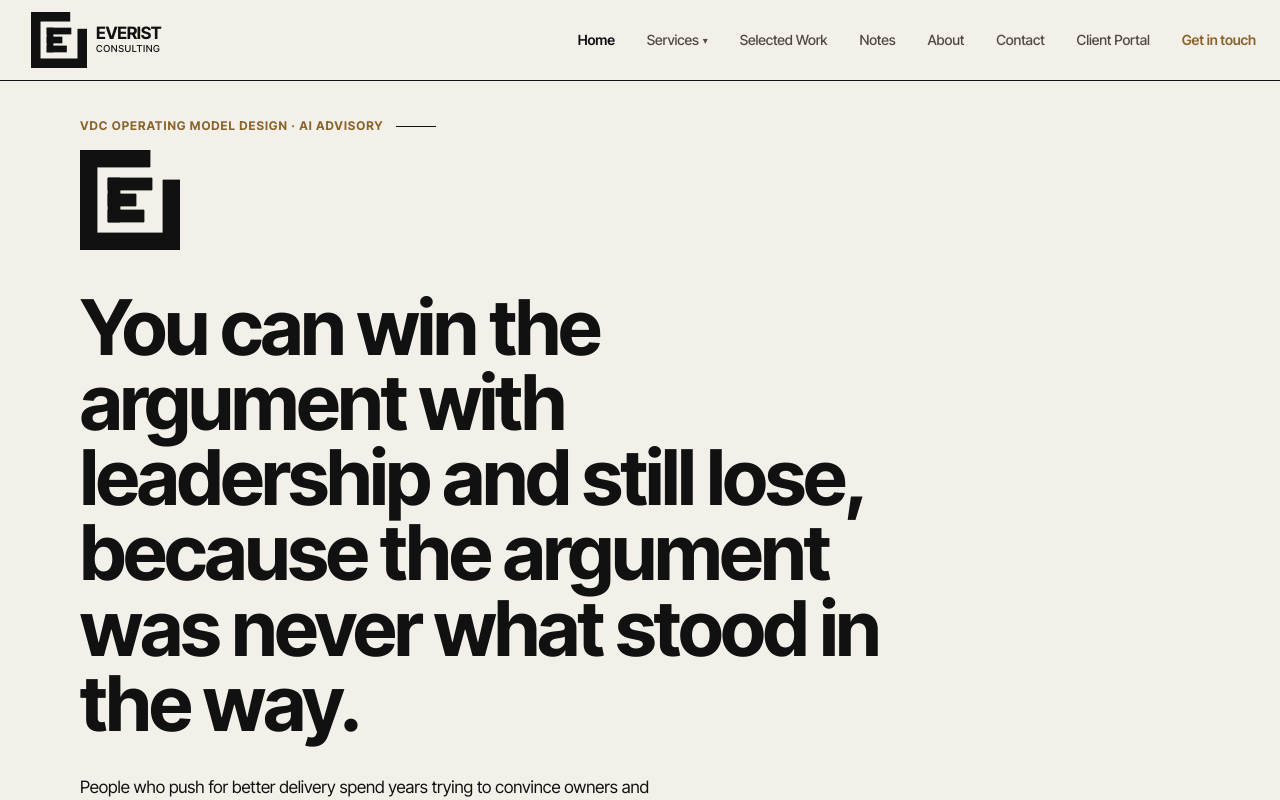
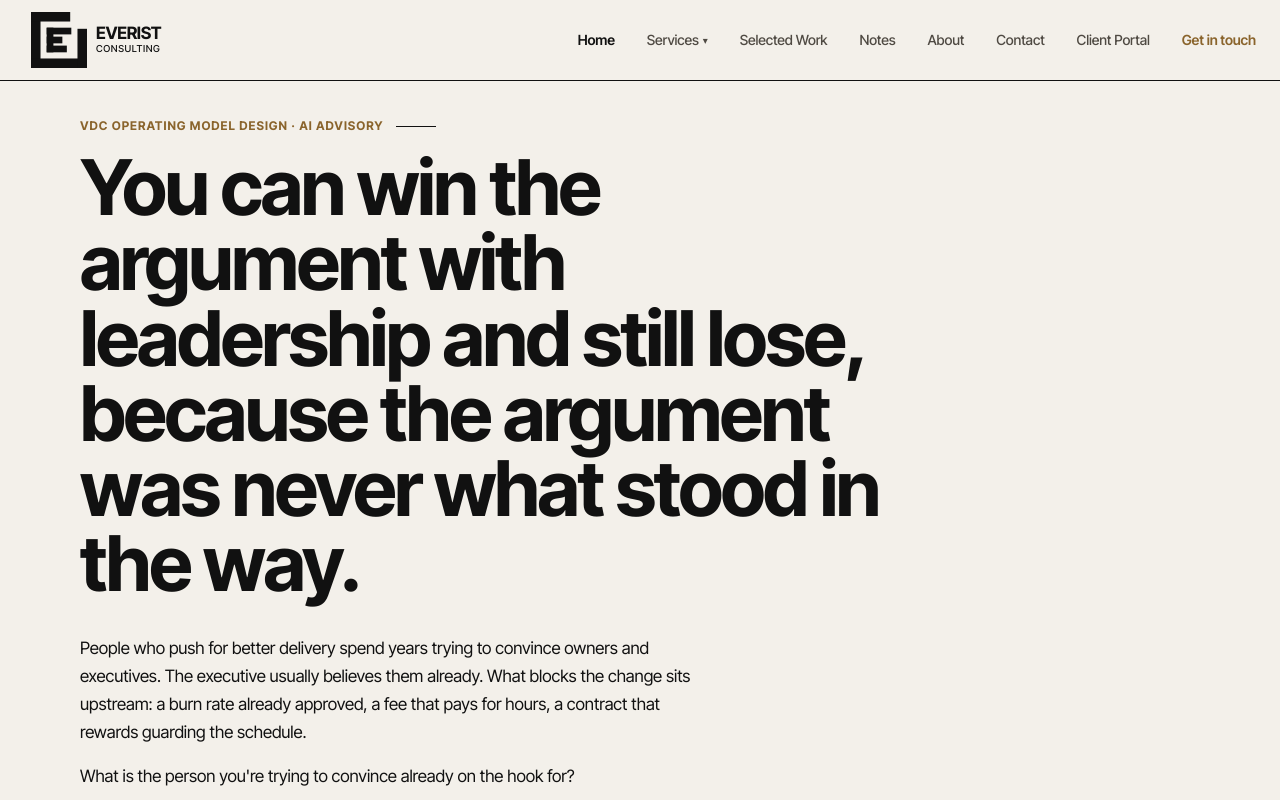
Before and after one commit to ceverist-byte/everist-consulting, a Next.js app: page / in a window 1280 px wide. Shown: the top 800 px of the page. Built offline with nearby package versions, Linux system fonts and the light colour scheme.

Commit message:
Home: remove hero animation, sync Background with résumé
Co-Authored-By: Claude Sonnet 5.5 <noreply@anthropic.com>

```diff
--- a/app/opengraph-image.tsx
+++ b/app/opengraph-image.tsx
@@ -4,8 +4,8 @@ export const alt = "Everist Consulting";
 export const size = { width: 1200, height: 630 };
 export const contentType = "image/png";
 
-// Same rect geometry as the nav wordmark's EC monogram (components/Nav.tsx,
-// components/HeroMonogram.tsx) — kept identical so the mark reads the same
+// Same rect geometry as the nav wordmark's EC monogram (components/Nav.tsx)
+// — kept identical so the mark reads the same
 // everywhere it appears.
 const monogramRects = [
   { x: 0, y: 0, width: 170, height: 1000 },
--- a/app/page.tsx
+++ b/app/page.tsx
@@ -1,6 +1,5 @@
 import Link from "next/link";
 import PageShell from "@/components/layout/PageShell";
-import HeroMonogram from "@/components/HeroMonogram";
 import QuoteRotator from "@/components/QuoteRotator";
 import { pageMetadata } from "@/lib/metadata";
 
@@ -113,9 +112,6 @@ export default function Home() {
                   display: "inline-block",
                 }}
               />
-            </div>
-            <div style={{ marginBottom: "32px" }}>
-              <HeroMonogram size={100} />
             </div>
             <h1
               style={{
@@ -328,11 +324,11 @@ export default function Home() {
           <div style={contentWrapStyle}>
             <div style={eyebrowStyle}>Background</div>
             <h2 style={{ ...h2Style, marginBottom: "20px", maxWidth: "820px" }}>
-              Twenty years inside the problem.
+              Twenty-five years inside the problem.
             </h2>
             <div style={{ maxWidth: "820px" }}>
               <p style={{ ...bodyTextStyle, fontSize: "1.0625rem", marginBottom: "28px" }}>
-                More than twenty years in construction technology, most of it leading VDC programs from inside general contractors. That includes five years at Turner Construction on international VDC and lean work, and more than a decade leading VDC at a West Coast general contractor. Co-author of <em>BIM with the End in Mind</em> (USIBD, 2021).
+                More than twenty-five years in design and construction. Nine of them in architecture practice, then VDC from 2009 on: first at Turner Construction on international VDC and lean work, then more than a decade building and leading the VDC practice at a West Coast general contractor. Co-author of <em>BIM with the End in Mind</em> (USIBD, 2021).
               </p>
               <Link
                 href="/about"
--- a/components/HeroMonogram.tsx
+++ /dev/null
@@ -1,55 +0,0 @@
-"use client";
-
-// EC monogram — same rect geometry as the nav/portal mark, rendered at ~100px.
-// On load it draws once via a stroke sweep (dasharray/offset, ~1.4s), then the
-// fill settles in. Under prefers-reduced-motion it renders static and filled.
-
-const rects = [
-  { x: 0, y: 0, width: 170, height: 1000 },
-  { x: 0, y: 830, width: 1000, height: 170 },
-  { x: 830, y: 300, width: 170, height: 700 },
-  { x: 0, y: 0, width: 700, height: 170 },
-  { x: 280, y: 280, width: 120, height: 440 },
-  { x: 280, y: 280, width: 440, height: 120 },
-  { x: 280, y: 440, width: 280, height: 120 },
-  { x: 280, y: 600, width: 360, height: 120 },
-];
-
-export default function HeroMonogram({ size = 100 }: { size?: number }) {
-  return (
-    <span
-      className="ec-monogram"
-      style={{ display: "inline-block", width: size, height: size }}
-      aria-hidden="true"
-    >
-      <style>{`
-        .ec-monogram svg { display: block; width: 100%; height: 100%; }
-        .ec-monogram rect {
-          fill: var(--fg);
-          stroke: var(--fg);
-          stroke-width: 8;
-          fill-opacity: 0;
-          stroke-dasharray: 1;
-          stroke-dashoffset: 1;
-          animation:
-            ec-draw 1.4s cubic-bezier(0.65, 0, 0.35, 1) forwards,
-            ec-fill 0.5s ease 1.05s forwards;
-        }
-        @keyframes ec-draw { to { stroke-dashoffset: 0; } }
-        @keyframes ec-fill { to { fill-opacity: 1; } }
-        @media (prefers-reduced-motion: reduce) {
-          .ec-monogram rect {
-            animation: none;
-            stroke-dashoffset: 0;
-            fill-opacity: 1;
-          }
-        }
-      `}</style>
-      <svg viewBox="0 0 1000 1000" xmlns="http://www.w3.org/2000/svg">
-        {rects.map((r, i) => (
-          <rect key={i} {...r} pathLength={1} />
-        ))}
-      </svg>
-    </span>
-  );
-}
```
